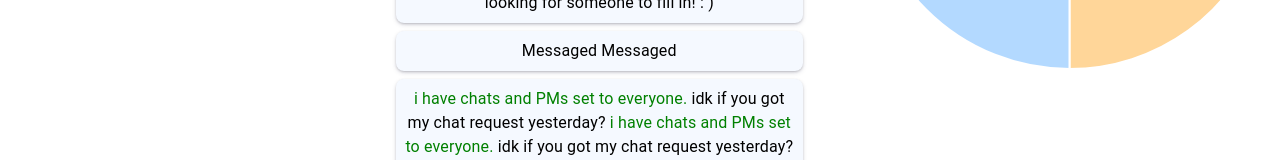
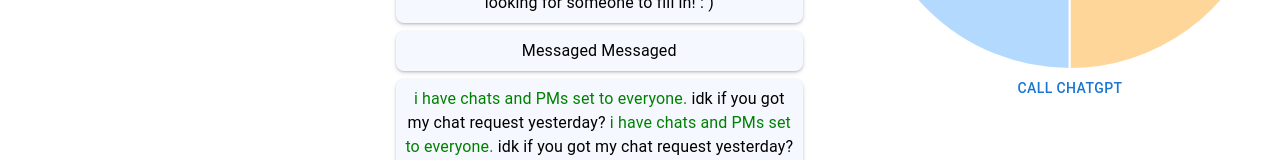
Before and after one commit to masaishi/web_CruzHacks2024, a Next.js app: page /Dashboard in a window 1280 px wide. Shown: the part 529-689 px from the top of the page. Built offline with nearby package versions, Linux system fonts and the light colour scheme.

Commit message:
✨ Making askGPT function that takes prompt

```diff
--- a/next.config.mjs
+++ b/next.config.mjs
@@ -1,4 +1,10 @@
 /** @type {import('next').NextConfig} */
-const nextConfig = {};
+const nextConfig = {
+    reactStrictMode: true,
+    env: {
+        GPT_Secret: process.env.GPT_Secret,
+        GPT_Name: process.env.GPT_Name,
+    },
+  };
 
-export default nextConfig;
+  export default nextConfig;
--- a/package.json
+++ b/package.json
@@ -19,6 +19,7 @@
     "@mui/material-nextjs": "^5.15.5",
     "chart.js": "^4.4.1",
     "next": "14.1.0",
+    "openai": "^4.24.7",
     "prettier": "^3.2.4",
     "react": "^18",
     "react-chartjs-2": "^5.2.0",
--- /dev/null
+++ b/src/components/AskGPT.js
@@ -0,0 +1,41 @@
+import { Box, Button } from '@mui/material';
+import { useState } from 'react';
+
+function AskGPT(Prompt) {
+  const [content, setContent] = useState(null);
+
+  const callChatGPT = async () => {
+    try {
+      const apiUrl = `https://api-cruzhacks2024.onrender.com/chatgpt?input=Find a solution to issue: ${Prompt}&prompt=You%20are%20a%20poetic%20assistant%2C%20skilled%20in%20explaining%20complex%20programming%20concepts%20with%20creative%20flair.`;
+      const response = await fetch(apiUrl, {
+        method: 'GET',
+        headers: {
+          'Content-Type': 'application/json',
+        },
+      });
+
+      if (response.ok) {
+        const data = await response.json();
+        // Extract the content from the response
+        setContent(data.message.content);
+      } else {
+        console.error('Error:', response.statusText);
+      }
+    } catch (error) {
+      console.error('Error:', error);
+    }
+  };
+
+  return (
+    <Box>
+      <Button onClick={callChatGPT}>Call ChatGPT</Button>
+      {content && (
+        <Box>
+          Content: {content}
+        </Box>
+      )}
+    </Box>
+  );
+};
+
+export default AskGPT;
--- a/src/pages/Dashboard.js
+++ b/src/pages/Dashboard.js
@@ -7,14 +7,14 @@ import { isMobile } from 'react-device-detect';
 
 import GoogleSearchBar from '@/components/GoogleSearchBar';
 import ColoredChips from '@/components/ColoredChips';
-import Post from '@/components/Post';
 import PostColumn from '@/components/PostColumn';
 import PieChart from '@/components/PieChart';
 import Copyright from '@/components/Copyright';
+import AskGPT from '@/components/AskGPT';
 
-// const defaultTheme = createTheme();
 
 function Dashboard() {
+  const content = 'Hi, how are you';
   return (
     <Container>
       <CssBaseline />
@@ -73,6 +73,8 @@ function Dashboard() {
             }}
           >
             <PieChart />
+
+            <AskGPT content/>
           </Box>
         </Box>
       </Box>
```
Also changed, not shown: 1 other file (tests, documents, lock files or other folders).
